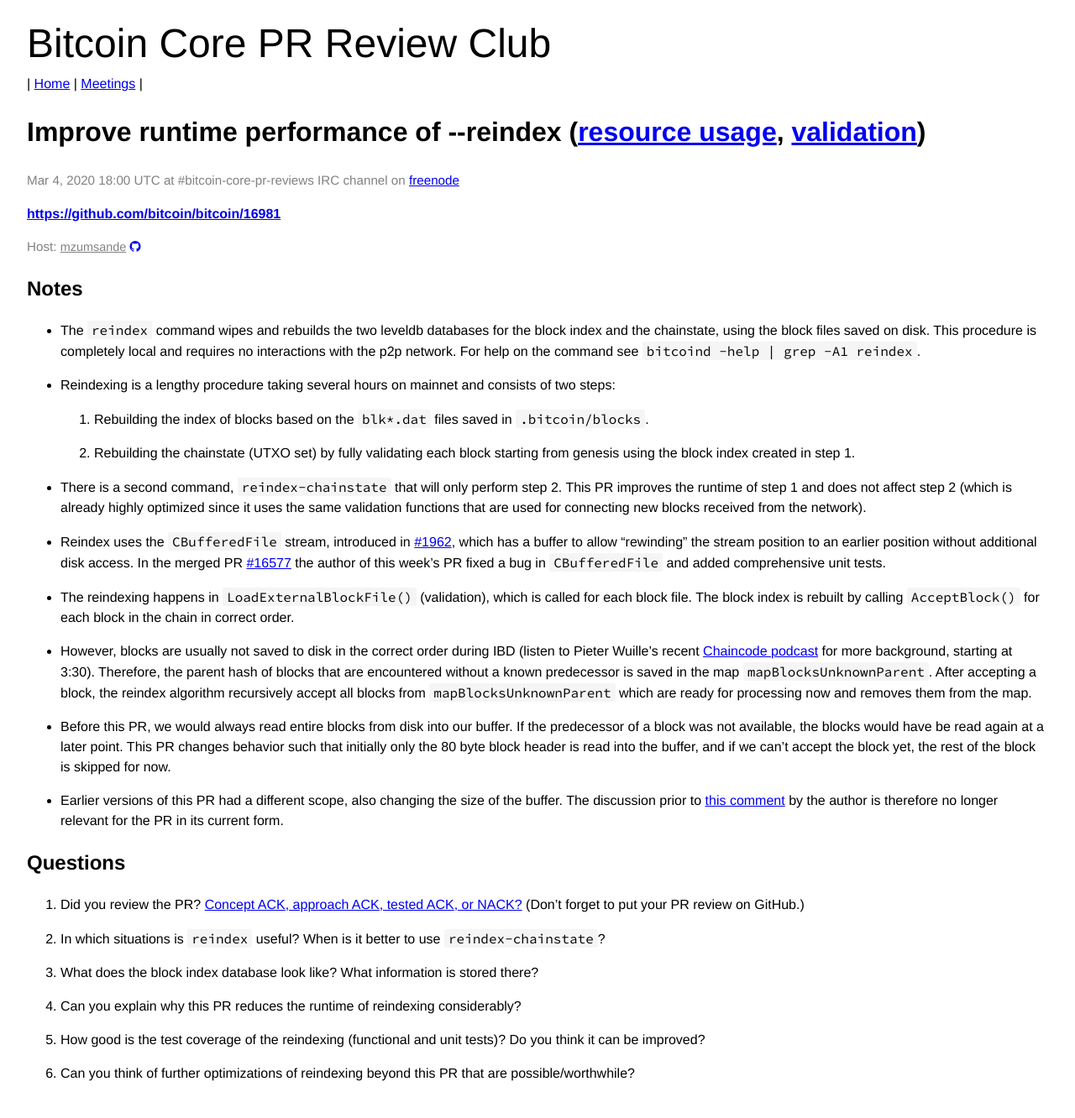
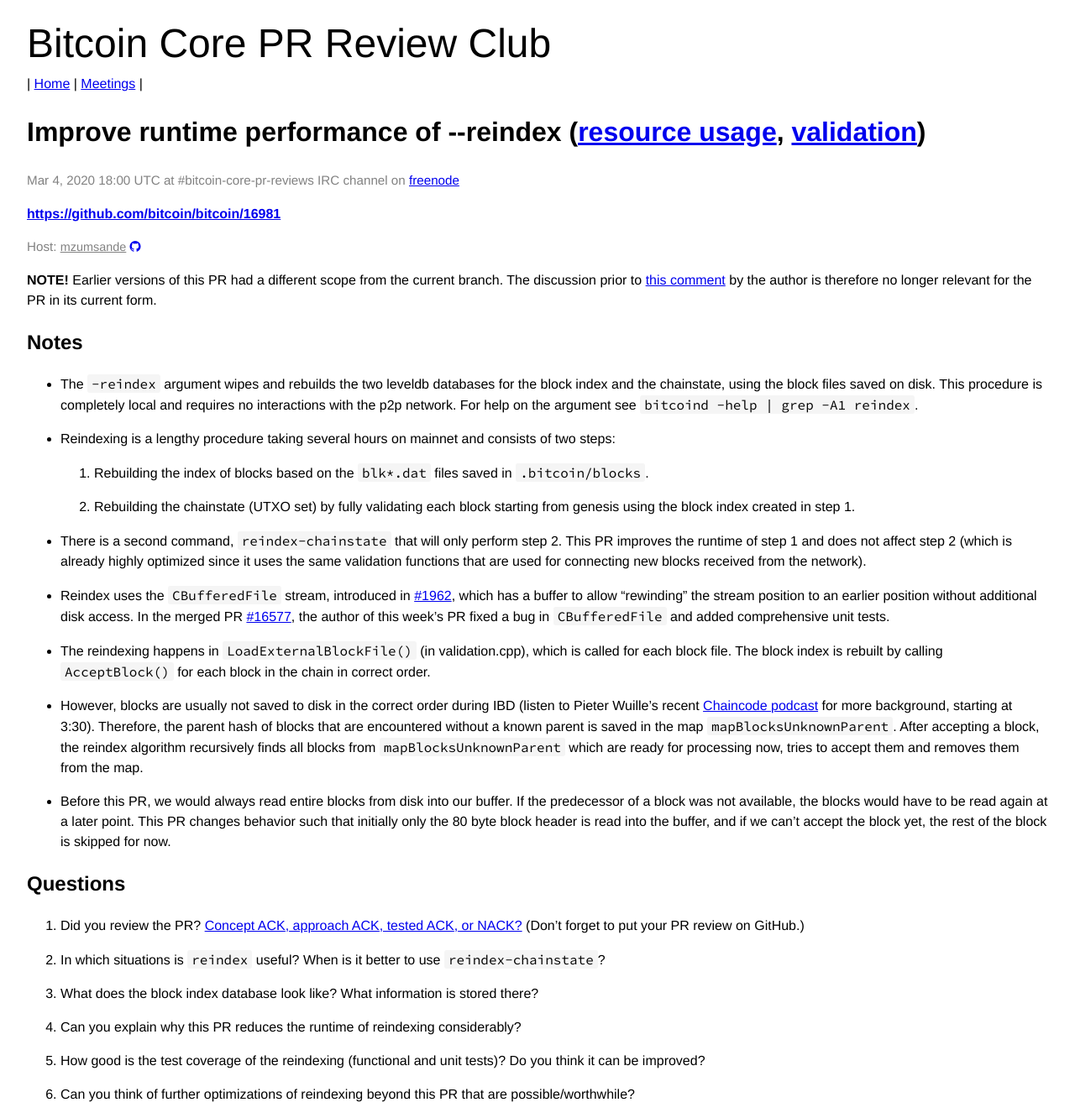
Before and after one commit to bitcoin-core-review-club/website, a Jekyll site: the page built from _posts/2020-03-04-#16981.md, in a window 1280 px wide. Shown: the whole page at 84% size. Built offline with Jekyll 4.4.1, drawn with Linux system fonts in a browser that asks for light colours; before the commit the page ends 1307 px from its top, so only the background shows below that.

Commit message:
n16981: style nits

```diff
--- a/_posts/2020-03-04-#16981.md
+++ b/_posts/2020-03-04-#16981.md
@@ -10,12 +10,17 @@
 commit:
 ---
 
+**NOTE!** Earlier versions of this PR had a different scope from the current
+branch.  The discussion prior to [this
+comment](https://github.com/bitcoin/bitcoin/pull/16981#issuecomment-589791783)
+by the author is therefore no longer relevant for the PR in its current form.
+
 ## Notes
 
-- The `reindex` command wipes and rebuilds the two leveldb databases for the
+- The `-reindex` argument wipes and rebuilds the two leveldb databases for the
   block index and the chainstate, using the block files saved on disk. This
   procedure is completely local and requires no interactions with the p2p
-  network. For help on the command see `bitcoind -help | grep -A1 reindex`.
+  network. For help on the argument see `bitcoind -help | grep -A1 reindex`.
 
 - Reindexing is a lengthy procedure taking several hours on mainnet and
   consists of two steps:
@@ -35,10 +40,10 @@
   [#1962](https://github.com/bitcoin/bitcoin/pull/1962), which has a buffer to
   allow "rewinding" the stream position to an earlier position without additional
   disk access. In the merged PR
-  [#16577](https://github.com/bitcoin/bitcoin/pull/16577) the author of this
+  [#16577](https://github.com/bitcoin/bitcoin/pull/16577), the author of this
   week's PR fixed a bug in  `CBufferedFile` and added comprehensive unit tests.
 
-- The reindexing happens in `LoadExternalBlockFile()` (validation), which is
+- The reindexing happens in `LoadExternalBlockFile()` (in validation.cpp), which is
   called for each block file. The block index is rebuilt by calling
   `AcceptBlock()` for each block in the chain in correct order.
 
@@ -46,21 +51,16 @@
   (listen to Pieter Wuille's recent [Chaincode
   podcast](https://podcast.chaincode.com/2020/01/27/pieter-wuille-1.html) for
   more background, starting at 3:30). Therefore, the parent hash of blocks that
-  are encountered without a known predecessor is saved in the map
+  are encountered without a known parent is saved in the map
   `mapBlocksUnknownParent`. After accepting a block, the reindex algorithm
-  recursively accept all blocks from `mapBlocksUnknownParent` which are ready for
-  processing now and removes them from the map.
+  recursively finds all blocks from `mapBlocksUnknownParent` which are ready for
+  processing now, tries to accept them and removes them from the map.
 
 - Before this PR, we would always read entire blocks from disk into our buffer.
-  If the predecessor of a block was not available, the blocks would have be
+  If the predecessor of a block was not available, the blocks would have to be
   read again at a later point. This PR changes behavior such that initially only
   the 80 byte block header is read into the buffer, and if we can't accept the
   block yet, the rest of the block is skipped for now.
-
-- Earlier versions of this PR had a different scope, also changing the size of
-  the buffer. The discussion prior to [this
-  comment](https://github.com/bitcoin/bitcoin/pull/16981#issuecomment-589791783)
-  by the author is therefore no longer relevant for the PR in its current form.
 
 ## Questions
 
```
